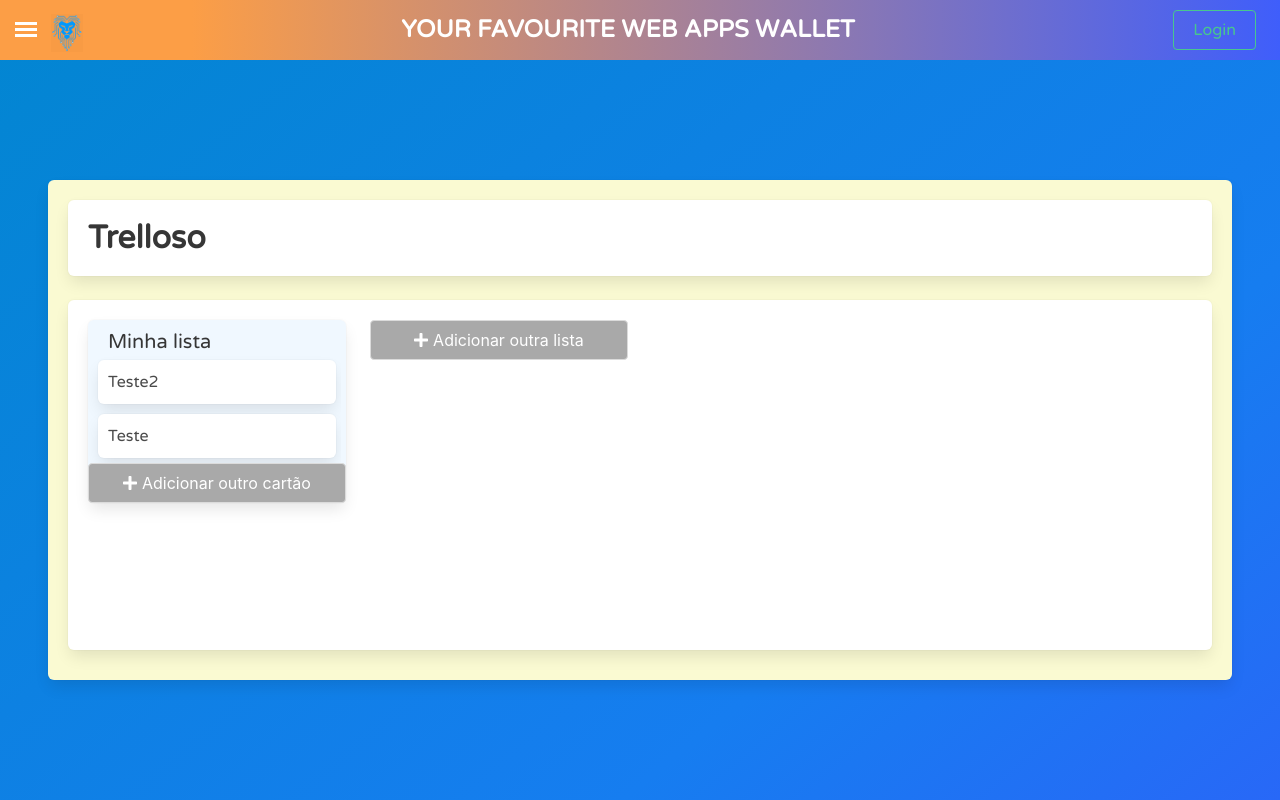
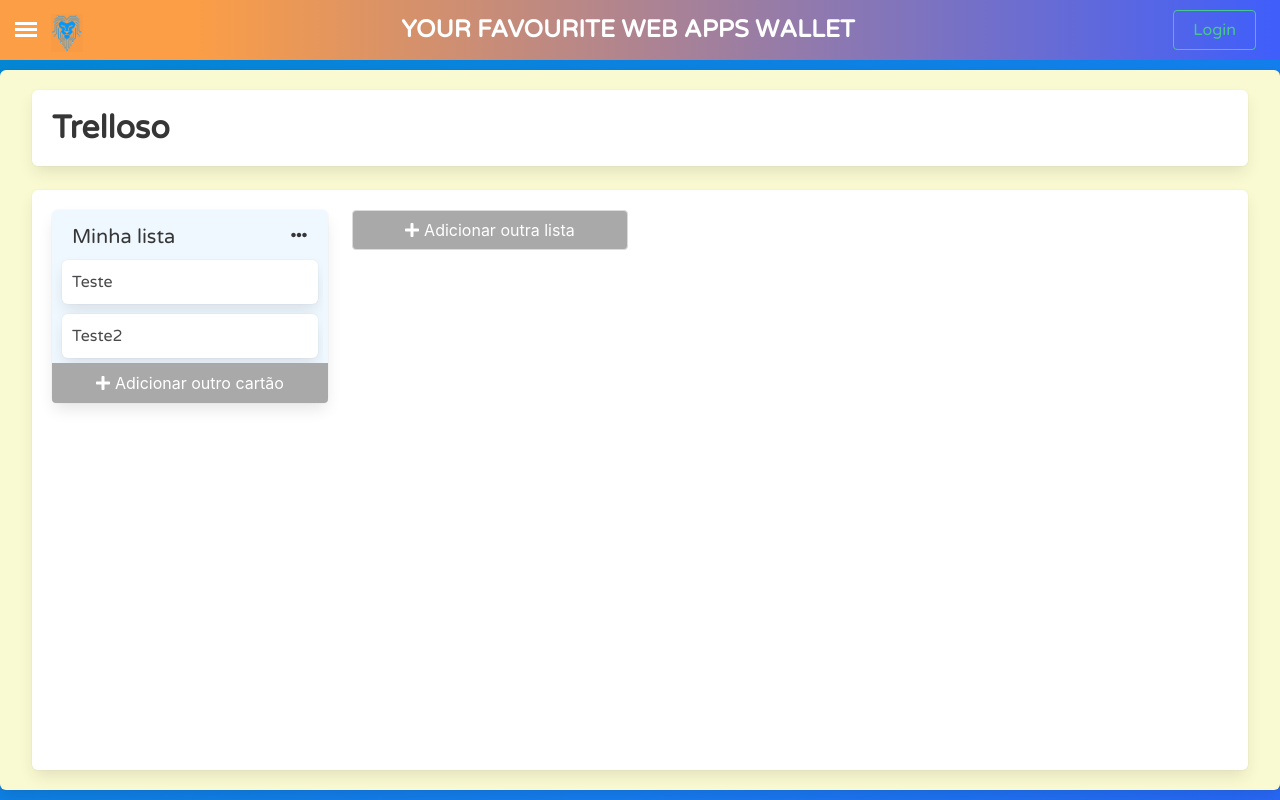
Before and after one commit to marcelairlen93/vuejs-web-apps-wallet, a Vue app: page /trello in a window 1280 px wide. Built offline with nearby package versions, Linux system fonts and the light colour scheme.

Commit message:
Fixed styling and drag drop behavior

```diff
--- a/src/App.vue
+++ b/src/App.vue
@@ -30,4 +30,10 @@ body {
   margin: 0;
   font-family: "Varela Round", sans-serif !important;
 }
+.is-borderless {
+  border: none !important;
+}
+#home-page:focus {
+  background: transparent !important;
+}
 </style>
--- a/src/components/AppBoard.vue
+++ b/src/components/AppBoard.vue
@@ -1,7 +1,7 @@
 <template>
   <section class="hero is-fullheight" :class="colorClass">
     <div class="hero-body">
-      <div class="box">
+      <div class="container is-fluid is-marginless box">
         <slot></slot>
       </div>
     </div>
@@ -16,12 +16,14 @@ export default {
 
 <style scoped>
 .hero-body > .box {
+  position: absolute;
+  height: 90% !important;
   width: 100%;
-  height: 500px !important;
   background-color: lightgoldenrodyellow;
-  margin: -15px auto;
+  margin-top: auto !important;
 }
 .hero-body {
   margin-top: 60px;
+  padding-left: 0;
 }
 </style>
--- a/src/components/AppContentBox.vue
+++ b/src/components/AppContentBox.vue
@@ -10,7 +10,7 @@ export default {};
 
 <style scoped>
 #content-box {
-  height: calc(100% - 110px);
+  height: calc(100% - 100px);
   overflow-x: auto;
   overflow-y: hidden;
 }
--- a/src/components/Trello/TrelloAddNewCardBox.vue
+++ b/src/components/Trello/TrelloAddNewCardBox.vue
@@ -1,5 +1,5 @@
 <template>
-  <div class="tile is-child box card-list" id="addList">
+  <div class="tile card-list" id="addList">
     <div class="content">
       <div class="field">
         <div class="control">
@@ -28,10 +28,10 @@
 <script>
 import { mapGetters } from "vuex";
 
-import { faTimes } from "@fortawesome/free-solid-svg-icons";
+import { faTimes, faEllipsisH } from "@fortawesome/free-solid-svg-icons";
 import { library } from "@fortawesome/fontawesome-svg-core";
 
-library.add(faTimes);
+library.add(faTimes, faEllipsisH);
 
 export default {
   props: ["modalMessage", "modal", "listID"],
@@ -70,11 +70,15 @@ export default {
 }
 .card-list {
   height: fit-content;
-  padding: 5px;
+  padding: 5px 10px;
   background-color: aliceblue;
 }
 #addList {
   height: fit-content;
+  width: 100%;
+}
+.content {
+  width: 100%;
 }
 svg path {
   color: darkgrey;
--- a/src/components/Trello/TrelloAddNewCardButton.vue
+++ b/src/components/Trello/TrelloAddNewCardButton.vue
@@ -1,5 +1,5 @@
 <template>
-  <div class="tile is-child">
+  <div class="tile" id="addList">
     <button class="button is-fullwidth is-grey">
       <font-awesome-icon icon="plus" pull="left"></font-awesome-icon>
       Adicionar {{message}}
@@ -18,9 +18,19 @@ export default {
 </script>
 
 <style scoped>
+.tile {
+  width: 100%;
+}
 button.is-grey {
   background-color: darkgrey;
   color: white !important;
+  border: none;
+  border-top-left-radius: 0;
+  border-top-right-radius: 0;
+}
+button.is-grey:focus {
+  box-shadow: none;
+  border: none;
 }
 .button svg path {
   color: white !important;
--- a/src/components/Trello/TrelloBoard.vue
+++ /dev/null
@@ -1,12 +0,0 @@
-<template>
-  <div class="tile is-ancestor">
-    <slot></slot>
-  </div>
-</template>
-
-<script>
-export default {};
-</script>
-
-<style>
-</style>
--- a/src/components/Trello/TrelloCardList.vue
+++ b/src/components/Trello/TrelloCardList.vue
@@ -1,12 +1,12 @@
 <template>
   <div class="content is-marginless">
-    <ul>
-      <div>
-        <draggable v-model="cards" group="cardsList">
-          <TrelloCard v-for="card in cards" :key="card.id" :title="card.title"></TrelloCard>
-        </draggable>
-      </div>
-    </ul>
+    <!-- <ul>
+    <div>-->
+    <draggable tag="ul" v-model="cards" group="cardsList">
+      <TrelloCard v-for="card in cards" :key="card.id" :title="card.title"></TrelloCard>
+    </draggable>
+    <!-- </div>
+    </ul>-->
   </div>
 </template>
 
@@ -43,13 +43,16 @@ export default {
 
 <style scoped>
 .content {
-  max-height: 100%;
+  height: auto !important;
+  max-height: 90% !important;
   overflow-y: auto;
   margin-right: 5px !important;
+  clear: both;
 }
 .content ul {
   margin: 5px 0;
-  max-height: 225px;
+  /* max-height: 100% !important;
+  height: fit-content !important; */
 }
 li.box {
   margin: 5px 5px 5px 10px;
--- a/src/components/Trello/TrelloList.vue
+++ b/src/components/Trello/TrelloList.vue
@@ -1,26 +1,60 @@
 <template>
   <div class="tile is-3 is-parent">
     <div class="tile is-child box card-list is-paddingless">
-      <div class="subtitle">
-        <h2>{{title}}</h2>
+      <div class="subtitle-wrapper">
+        <div class="subtitle">
+          <h2>{{title}}</h2>
+        </div>
+        <div class="dropdown" @click="showDropdown">
+          <div class="drowpdown-trigger">
+            <button
+              class="button is-borderless is-text"
+              aria-haspopup="true"
+              aria-controls="dropdown-menu"
+            >
+              <font-awesome-icon icon="ellipsis-h"></font-awesome-icon>
+            </button>
+            <div class="dropdown-menu" id="dropdown-menu" role="menu">
+              <div class="dropdown-content">
+                <div class="dropdown-item has-text-centered">Ações da lista</div>
+                <hr class="dropdown-divider" />
+                <div class="dropdown-item">Adicionar Cartão...</div>
+                <div class="dropdown-item">Copiar Lista...</div>
+                <div class="dropdown-item">Mover Lista...</div>
+                <div class="dropdown-item">Seguir</div>
+                <hr class="dropdown-divider" />
+                <div class="dropdown-item">Mover Todos os Cartões Nesta Lista...</div>
+                <div class="dropdown-item">Arquivar Todos os Cartões Nesta Lista...</div>
+                <hr class="dropdown-divider" />
+                <div class="dropdown-item">Arquivar Esta Lista</div>
+              </div>
+            </div>
+          </div>
+        </div>
       </div>
 
       <slot></slot>
-
-      <!-- <button class="button is-fullwidth is-grey">
-        <font-awesome-icon icon="plus" pull="left" :style="{color: 'white'}"></font-awesome-icon>Adicionar cartão
-      </button>-->
     </div>
   </div>
 </template>
 
 <script>
-import { faPlus } from "@fortawesome/free-solid-svg-icons";
+import { faPlus, faEllipsisH } from "@fortawesome/free-solid-svg-icons";
 import { library } from "@fortawesome/fontawesome-svg-core";
-library.add(faPlus);
+library.add(faPlus, faEllipsisH);
 
 export default {
-  props: ["title"]
+  props: ["title"],
+  methods: {
+    showDropdown(e) {
+      var dropdown = document.querySelector("#dropdown-menu");
+      if (!dropdown.classList.contains("is-shown")) {
+        dropdown.classList.add("is-shown");
+      } else {
+        dropdown.classList.remove("is-shown");
+      }
+    }
+  }
 };
 </script>
 
@@ -28,11 +62,17 @@ export default {
 * {
   color: #363636 !important;
 }
-.is-parent {
-  height: fit-content;
+.subtitle-wrapper {
+  display: flex;
+  flex-direction: row;
+  justify-content: space-between;
 }
 .card-list {
-  height: fit-content;
+  position: relative;
+  height: auto !important;
+  max-height: 100% !important;
+  display: flex;
+  flex-direction: column;
   background-color: aliceblue;
 }
 #addList {
@@ -40,13 +80,45 @@ export default {
 }
 .subtitle {
   padding: 5px 20px 0;
-  margin: 5px 0 0 0 !important;
+  margin: 10px 0 0 0 !important;
 }
-button.is-grey {
+.button {
+  margin-top: 5px;
+  margin-right: 5px;
+}
+.button.is-text:focus {
+  box-shadow: none;
+  border: none;
+}
+.button.is-text:hover {
   background-color: darkgrey;
-  color: white !important;
+}
+.button.is-text:focus:not(:hover) {
+  background-color: transparent;
 }
 .button svg path {
-  color: white !important;
+  color: #363636 !important;
+}
+.dropdown-menu.is-shown {
+  display: block !important;
+  margin-top: 5px;
+}
+.draggable {
+  height: fit-content !important;
+  max-height: calc(100% + 5px) !important;
+}
+.dropdown-item:not(.has-text-centered) {
+  white-space: nowrap;
+  cursor: pointer;
+}
+.dropdown-item:not(.has-text-centered):hover {
+  background-color: lightgray;
+}
+.dropdown-divider {
+  margin: 0.5rem 1rem 0.5rem 1rem;
+}
+.has-text-centered {
+  color: grey !important;
+  padding: 0 1rem;
 }
 </style>
--- a/src/store/index.js
+++ b/src/store/index.js
@@ -12,7 +12,7 @@ export default new Vuex.Store({
       {
         id: 1,
         title: "Minha lista",
-        cards: [2, 1],
+        cards: [1, 2],
         openNewCardModal: false,
         newCard: ""
       }
@@ -21,6 +21,56 @@ export default new Vuex.Store({
       { id: 1, title: "Teste", description: "Card para teste" },
       {
         id: 2,
+        title: "Teste2",
+        description: "Card para teste2"
+      },
+      {
+        id: 3,
+        title: "Teste2",
+        description: "Card para teste2"
+      },
+      {
+        id: 4,
+        title: "Teste2",
+        description: "Card para teste2"
+      },
+      {
+        id: 5,
+        title: "Teste2",
+        description: "Card para teste2"
+      },
+      {
+        id: 6,
+        title: "Teste2",
+        description: "Card para teste2"
+      },
+      {
+        id: 7,
+        title: "Teste2",
+        description: "Card para teste2"
+      },
+      {
+        id: 8,
+        title: "Teste2",
+        description: "Card para teste2"
+      },
+      {
+        id: 9,
+        title: "Teste2",
+        description: "Card para teste2"
+      },
+      {
+        id: 10,
+        title: "Teste2",
+        description: "Card para teste2"
+      },
+      {
+        id: 11,
+        title: "Teste2",
+        description: "Card para teste2"
+      },
+      {
+        id: 12,
         title: "Teste2",
         description: "Card para teste2"
       }
--- a/src/views/Trello.vue
+++ b/src/views/Trello.vue
@@ -2,9 +2,8 @@
   <AppBoard colorClass="is-info is-bold">
     <AppHeader appName="Trelloso"></AppHeader>
     <AppContentBox>
-      <TrelloBoard>
-        <draggable class="tile" v-model="lists" group="boardLists" handle=".subtitle">
-          <TrelloList v-for="list in lists" :key="list.id" :title="list.title">
+      <draggable class="tile is-ancestor" v-model="lists" group="boardLists" draggable=".draggable">
+        <TrelloList v-for="list in lists" :key="list.id" :title="list.title" class="draggable">
           <TrelloCardList :listID="list.id"></TrelloCardList>
           <TrelloAddNewCardButton
             v-if="!cardModalIsOpen(list.id)"
@@ -27,7 +26,6 @@
           <TrelloAddNewListBox v-else modalMessage="Insira o título da lista..." modal="Lista"></TrelloAddNewListBox>
         </TrelloAddNewList>
       </draggable>
-      </TrelloBoard>
     </AppContentBox>
   </AppBoard>
 </template>
@@ -41,7 +39,6 @@ import AppBoard from "@/components/AppBoard.vue";
 import AppHeader from "@/components/AppHeader.vue";
 import AppContentBox from "@/components/AppContentBox.vue";
 
-import TrelloBoard from "@/components/Trello/TrelloBoard.vue";
 import TrelloAddNewList from "@/components/Trello/TrelloAddNewList.vue";
 import TrelloAddNewListBox from "@/components/Trello/TrelloAddNewListBox.vue";
 import TrelloAddNewListButton from "@/components/Trello/TrelloAddNewListButton.vue";
@@ -60,7 +57,6 @@ export default {
     AppBoard,
     AppHeader,
     AppContentBox,
-    TrelloBoard,
     TrelloList,
     TrelloCardList,
     TrelloAddNewList,
@@ -98,38 +94,7 @@ export default {
 </script>
 
 <style scoped>
-/* .card-list {
-  height: fit-content;
-  background-color: aliceblue;
+.is-ancestor {
+  height: calc(100% + 20px) !important;
 }
-#addList {
-  height: fit-content;
-}
-.content {
-  max-height: 100%;
-  overflow-y: auto;
-  margin-right: 5px !important;
-}
-.content ul {
-  margin: 5px 0;
-  max-height: 225px;
-}
-.subtitle {
-  padding: 5px 20px 0;
-  margin: 5px 0 0 0 !important;
-}
-li.box {
-  margin: 5px 5px 5px 10px;
-  padding: 10px;
-}
-li.box:not(:last-child) {
-  margin-bottom: 10px;
-}
-button.is-grey {
-  background-color: darkgrey;
-  color: white !important;
-}
-.button svg path {
-  color: white !important;
-} */
 </style>
```
Lines whose indentation alone changed are shown as unchanged.
